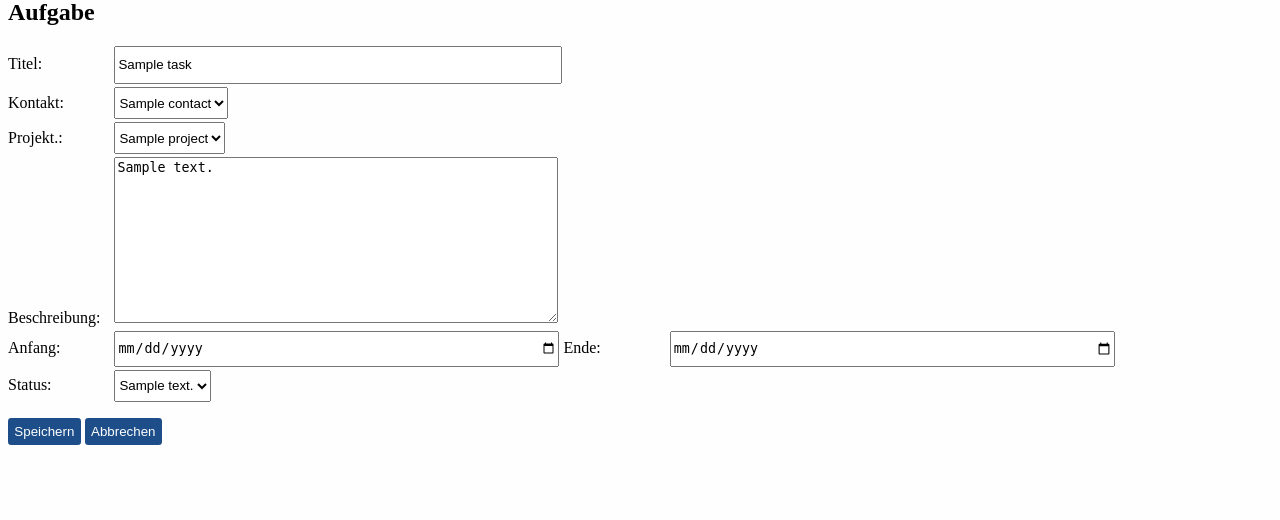
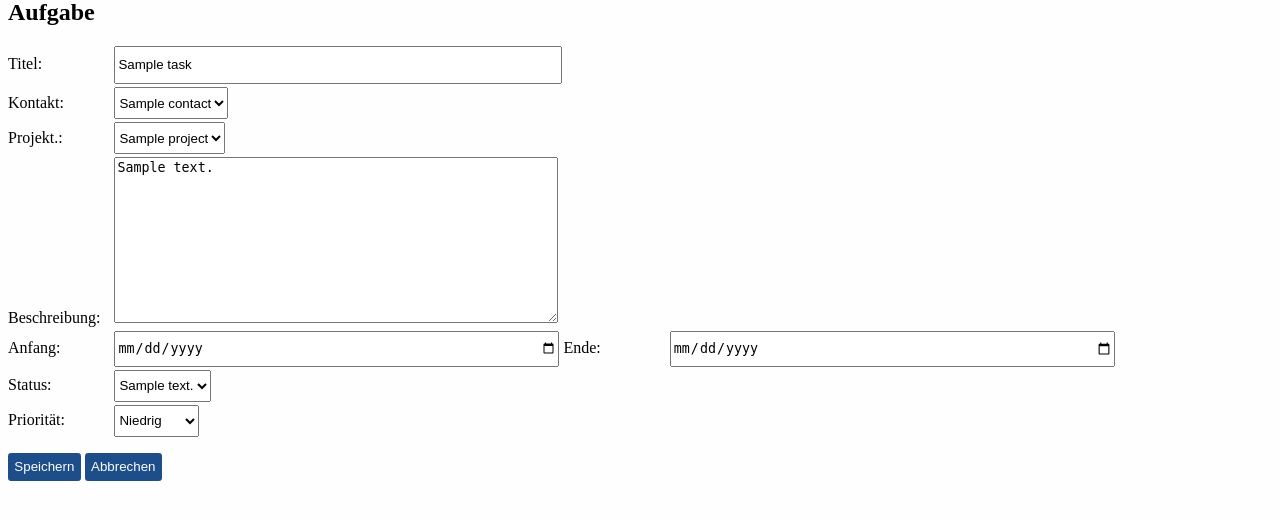
Before and after one commit to heinrichschiller/projectplanner, a PHP site: template template/task.phtml in a window 1280 px wide. Shown: the part 21-541 px from the top of the page. Run offline with PHP 8.4, Linux system fonts and the light colour scheme; the template is opened without the code that fills it: most values are stand-ins (such as "Sample title", 1, 10 or a date in 2020); data that the repository does not hold is empty.

Commit message:
"#IMPLEMENT 'added, priority selection'"

```diff
--- a/template/task.phtml
+++ b/template/task.phtml
@@ -46,7 +46,7 @@
         </div>
         <div>
             <label for="status">Status:</label>
-            <select id="status" name="status">
+            <select id="status" name="status_id">
                 <?php foreach ($statusList as $status): ?>
                     <?php if(isset($task)): ?>
                     <option value="<?= $status['id']; ?>" <?= ($status['id'] == $task->getStatusId()) ? ' selected' : ''; ?>><?= $status['desc']; ?></option>
@@ -56,6 +56,15 @@
                 <?php endforeach; ?>
             </select>
         </div>
+        <div>
+            <label for="priority">Priorität:</label>
+            <select name="priority_id" id="priority">
+                <option value="4">Niedrig</option>
+                <option value="3">Mittel</option>
+                <option value="2">Hoch</option>
+                <option value="1">Sehr Hoch</option>
+            </select>
+        </div>
         <div class="button-row">
             <button type="submit" class="button">Speichern</button>
             <button type="reset" class="button">Abbrechen</button>
```
